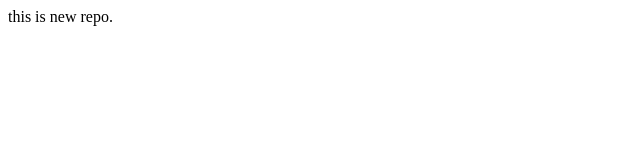
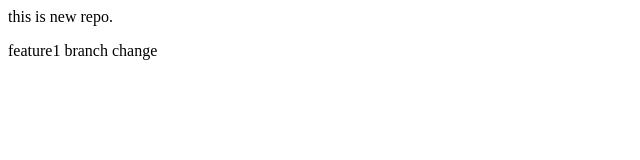
Before and after one commit to KRISHNAKANT803/localrepository, a plain HTML site: page index.html in a window 1280 px wide. Shown: the whole page, without its empty margins (0-640 px from the left). Drawn offline with Linux system fonts and the light colour scheme.

Commit message:
update feature1 content

```diff
--- a/index.html
+++ b/index.html
@@ -1 +1,2 @@
 <p>this is new repo.</p>
+<p>feature1 branch change</p>
```
